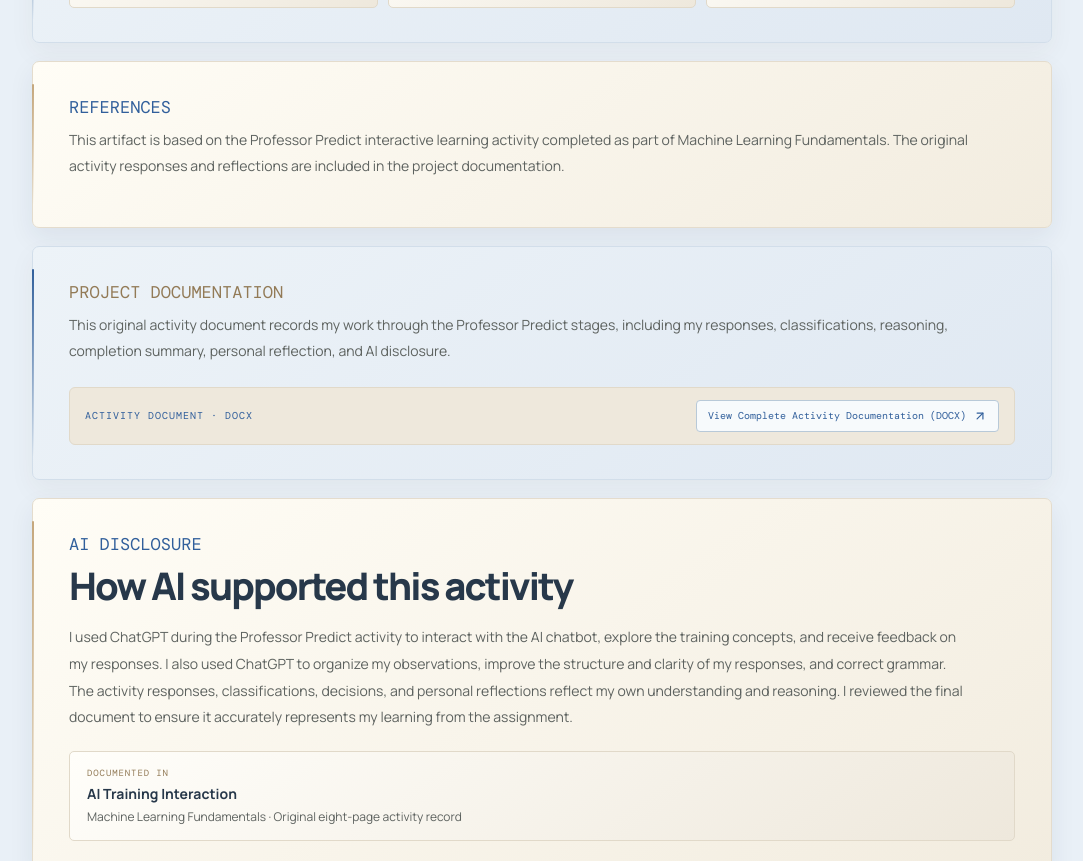
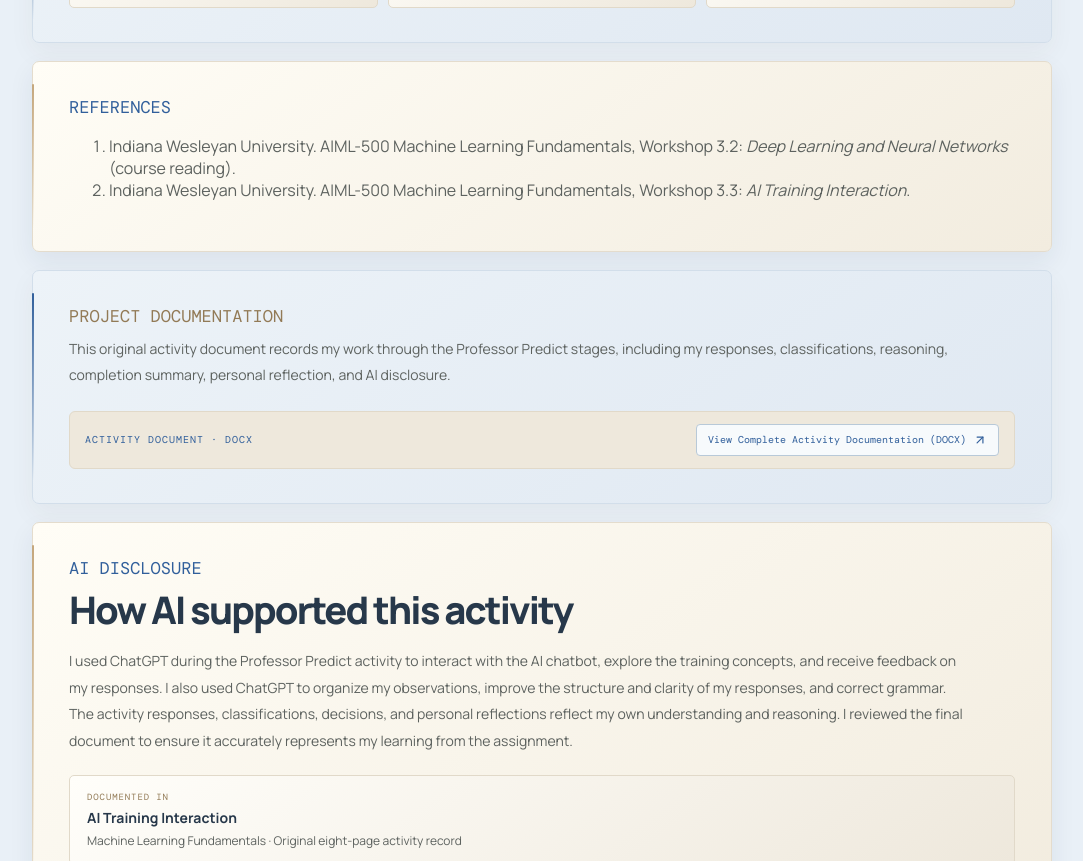
Before and after one commit to AnushaKallempudi12/portfolio, a Next.js app: page /portfolio/artifacts/ai-training-interaction in a window 1280 px wide. Shown: the part 4120-4981 px from the top of the page, without its empty margins (98-1181 px from the left). Built offline with nearby package versions, Linux system fonts and the light colour scheme.

Commit message:
Add course references to Artifact 3

```diff
--- a/src/app/artifacts/ai-training-interaction/page.jsx
+++ b/src/app/artifacts/ai-training-interaction/page.jsx
@@ -211,7 +211,10 @@ export default function AITrainingInteractionPage(){
    </section>
 <section className="detail-section ati-reveal">
     <p className="detail-index">REFERENCES</p>
-    <p>This artifact is based on the Professor Predict interactive learning activity completed as part of Machine Learning Fundamentals. The original activity responses and reflections are included in the project documentation.</p>
+    <ol className="ati-references">
+     <li>Indiana Wesleyan University. AIML-500 Machine Learning Fundamentals, Workshop 3.2: <em>Deep Learning and Neural Networks</em> (course reading).</li>
+     <li>Indiana Wesleyan University. AIML-500 Machine Learning Fundamentals, Workshop 3.3: <em>AI Training Interaction</em>.</li>
+    </ol>
    </section>
 <section className="detail-section ati-reveal detail-document-section">
     <p className="detail-index">PROJECT DOCUMENTATION</p>
```
